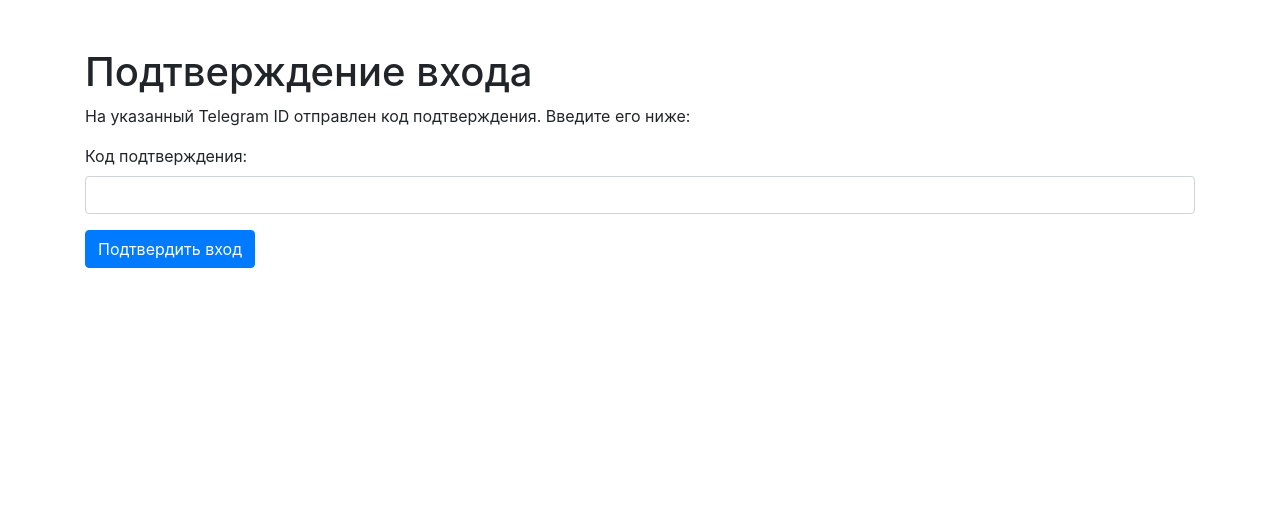
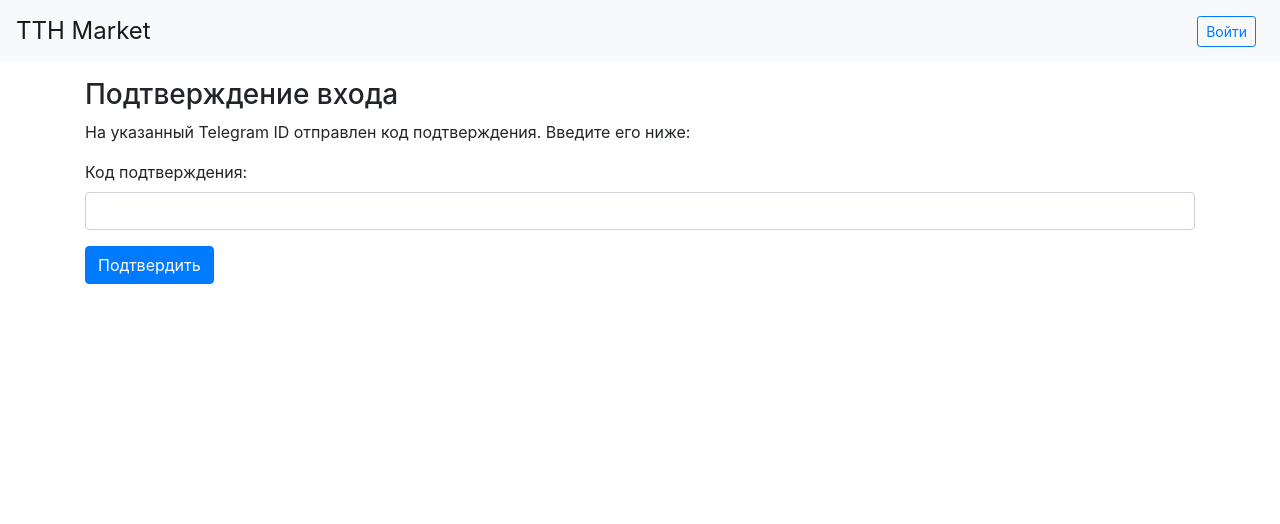
Before and after one commit to mastergamma8/markerts, a FastAPI app: template templates/verify.html in a window 1280 px wide. Shown: the top 524 px of the page. Run offline with FastAPI, Linux system fonts and the light colour scheme; the template is opened without the code that fills it, so the values that code supplies are empty; parts of the project's set-up code (start-up, migrations or seed data) failed here and were passed over; some libraries are stand-ins or nearby versions.

Commit message:
Update verify.html

```diff
--- a/templates/verify.html
+++ b/templates/verify.html
@@ -1,14 +1,8 @@
-<!DOCTYPE html>
-<html lang="ru">
-<head>
-  <meta charset="UTF-8">
-  <title>Подтверждение входа</title>
-  <meta name="viewport" content="width=device-width, initial-scale=1, shrink-to-fit=no">
-  <link rel="stylesheet" href="https://stackpath.bootstrapcdn.com/bootstrap/4.5.2/css/bootstrap.min.css">
-</head>
-<body>
-  <div class="container mt-5">
-    <h1>Подтверждение входа</h1>
+{% extends "base.html" %}
+{% block title %}Подтверждение входа{% endblock %}
+
+{% block content %}
+  <h3>Подтверждение входа</h3>
   <p>На указанный Telegram ID отправлен код подтверждения. Введите его ниже:</p>
   <form action="/verify" method="post">
     <input type="hidden" name="user_id" value="{{ user_id }}">
@@ -16,8 +10,6 @@
       <label for="code">Код подтверждения:</label>
       <input type="text" class="form-control" id="code" name="code" required>
     </div>
-      <button type="submit" class="btn btn-primary">Подтвердить вход</button>
+    <button type="submit" class="btn btn-primary">Подтвердить</button>
   </form>
-  </div>
-</body>
-</html>
+{% endblock %}
```
Lines whose indentation alone changed are shown as unchanged.
